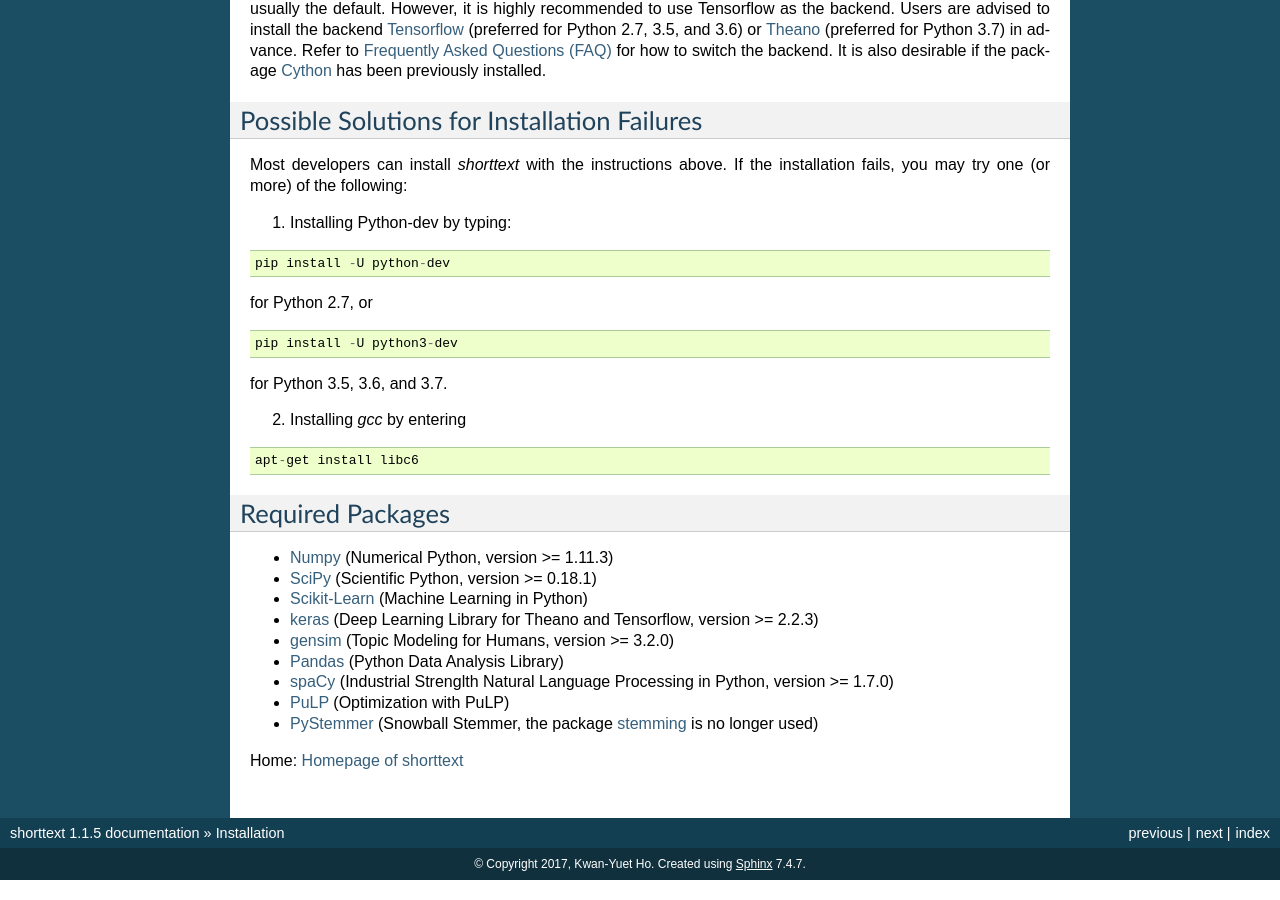
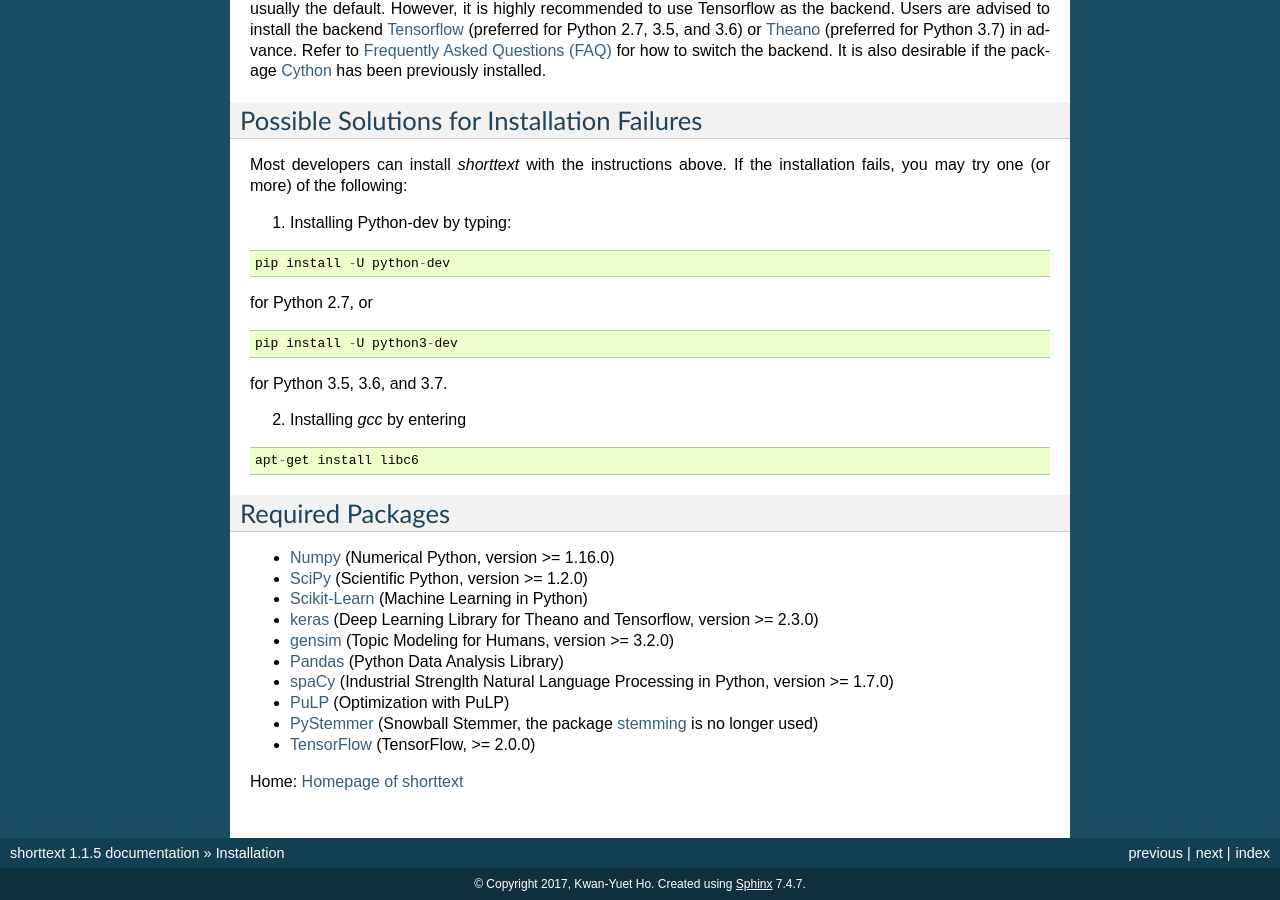
Before and after one commit to stephenhky/PyShortTextCategorization, a Sphinx documentation site: the page built from docs/install.rst, in a window 1280 px wide and 900 px high, scrolled down 625 px. Built offline with Sphinx 7.4.7, drawn with Linux system fonts in a browser that asks for light colours.

Commit message:
installation prerequisite documentation updated

```diff
--- a/docs/install.rst
+++ b/docs/install.rst
@@ -78,15 +78,16 @@
 Required Packages
 -----------------
 
-- Numpy_ (Numerical Python, version >= 1.11.3)
-- SciPy_ (Scientific Python, version >= 0.18.1)
+- Numpy_ (Numerical Python, version >= 1.16.0)
+- SciPy_ (Scientific Python, version >= 1.2.0)
 - Scikit-Learn_ (Machine Learning in Python)
-- keras_ (Deep Learning Library for Theano and Tensorflow, version >= 2.2.3)
+- keras_ (Deep Learning Library for Theano and Tensorflow, version >= 2.3.0)
 - gensim_ (Topic Modeling for Humans, version >= 3.2.0)
 - Pandas_ (Python Data Analysis Library)
 - spaCy_ (Industrial Strenglth Natural Language Processing in Python, version >= 1.7.0)
 - PuLP_ (Optimization with PuLP)
 - PyStemmer_ (Snowball Stemmer, the package stemming_ is no longer used)
+- TensorFlow_ (TensorFlow, >= 2.0.0)
 
 Home: :doc:`index`
 
@@ -104,3 +105,4 @@
 .. _stemming: https://pypi.python.org/pypi/stemming/
 .. _PuLP: https://pythonhosted.org/PuLP/
 .. _PyStemmer: http://snowball.tartarus.org/
+.. _TensorFlow: https://www.tensorflow.org/
```
